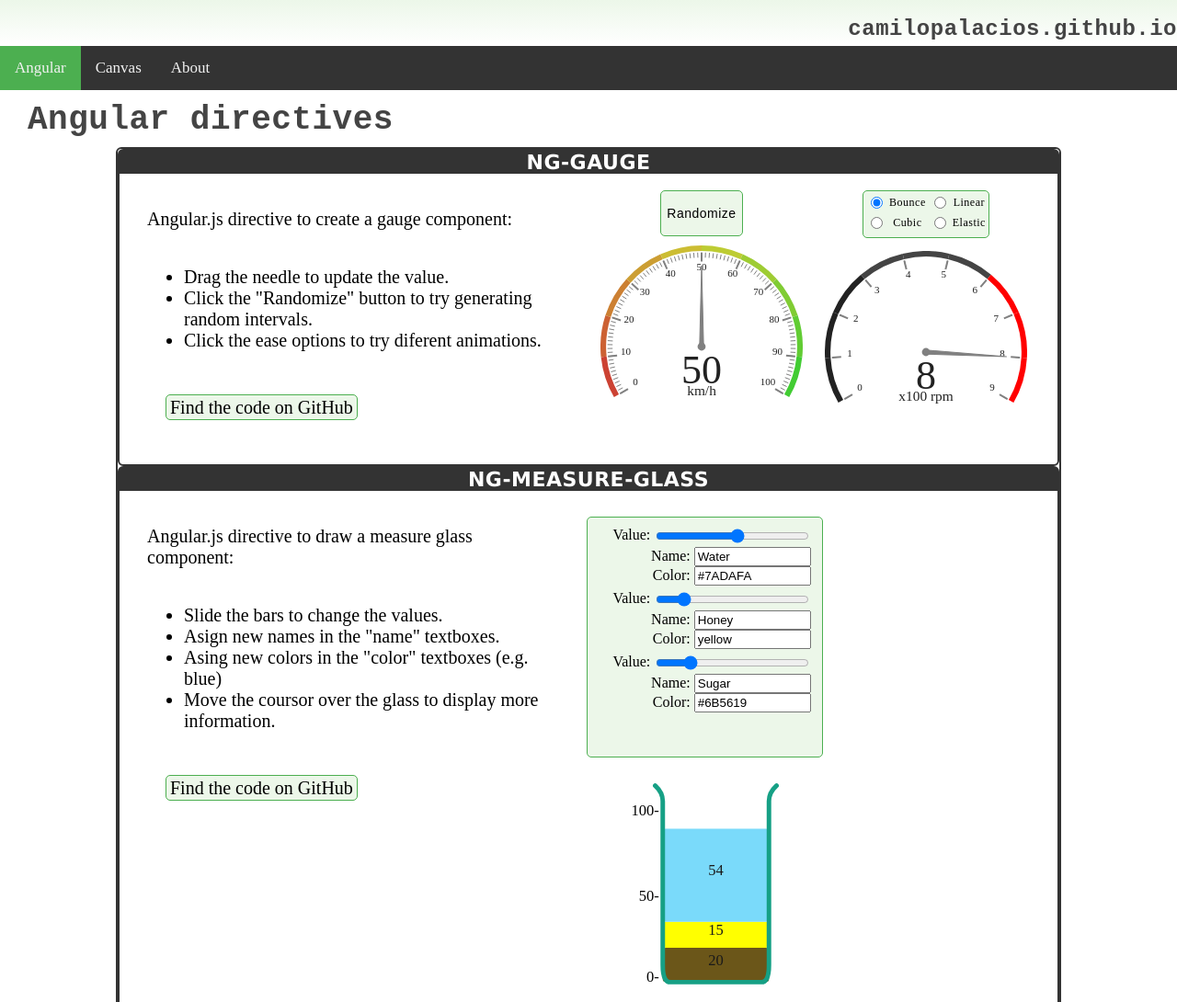
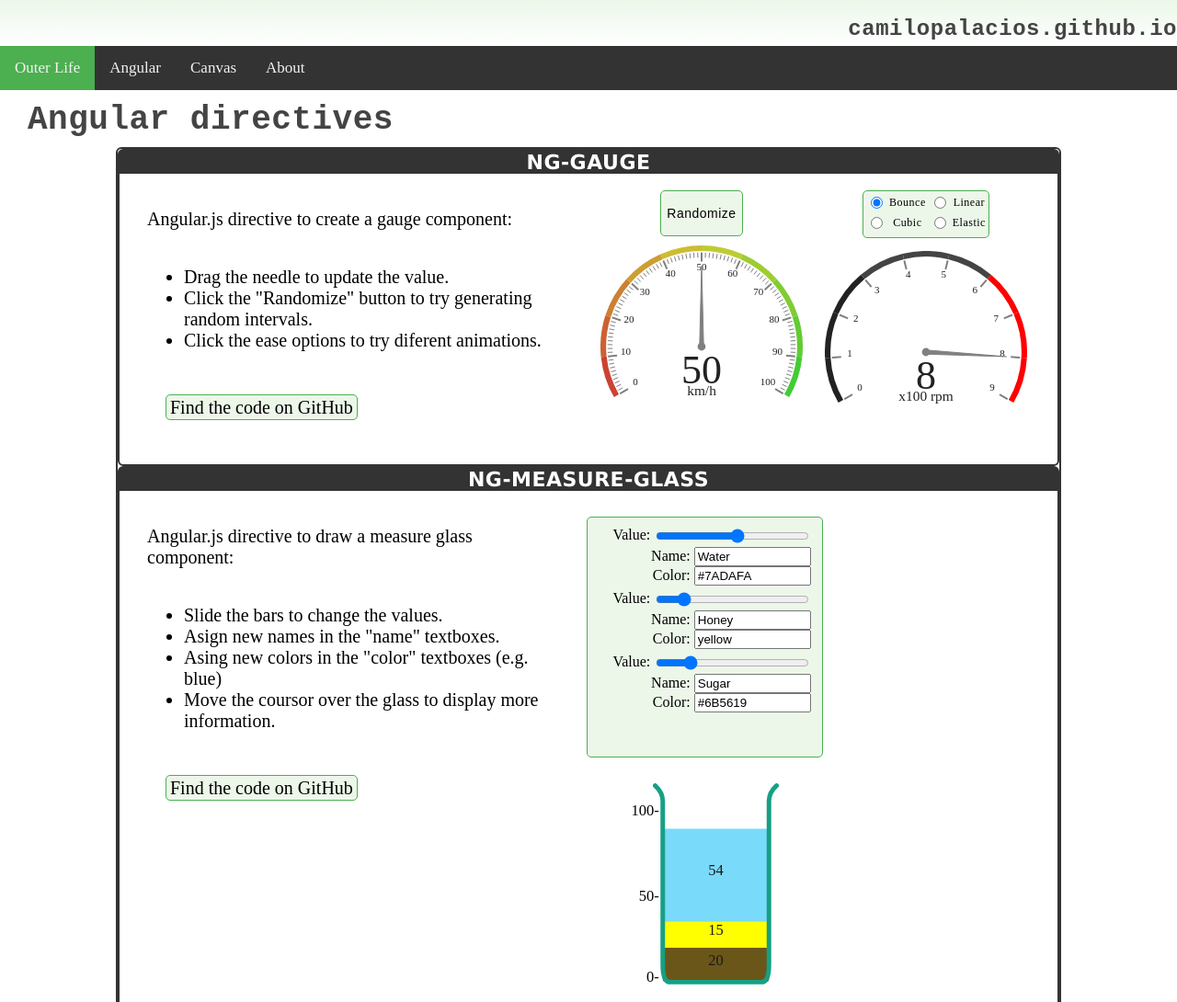
Before and after one commit to camilopalacios/camilopalacios.github.io, a website: page index.html in a window 1280 px wide. Shown: the top 1090 px of the page at 92% size. Drawn offline with Linux system fonts and the light colour scheme.

Commit message:
Update index.html

```diff
--- a/index.html
+++ b/index.html
@@ -20,7 +20,8 @@
       </div>
     </header>
     <ul class="topnav">
-      <li class="active"><a href="#angular" onclick="setActive()">Angular</a></li>
+      <li class="active"><a href="https://outerlife.club" onclick="setActive()">Outer Life</a></li>
+      <li><a href="#angular" onclick="setActive()">Angular</a></li>
       <li><a href="#html5CanvasDemo" onclick="setActive()">Canvas</a></li>
       <li><a href="#about" onclick="setActive()">About</a></li>
       <li class="icon">
```
